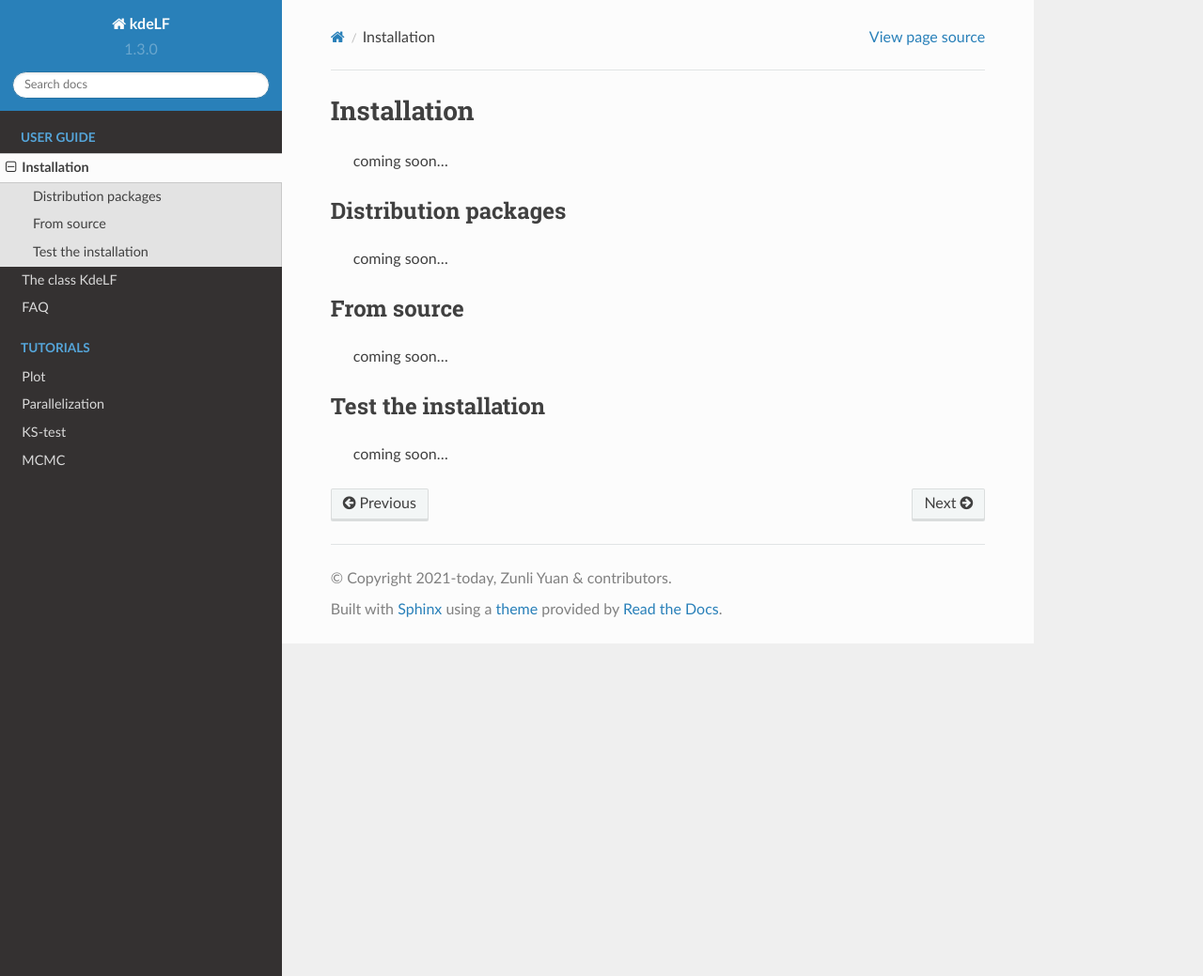
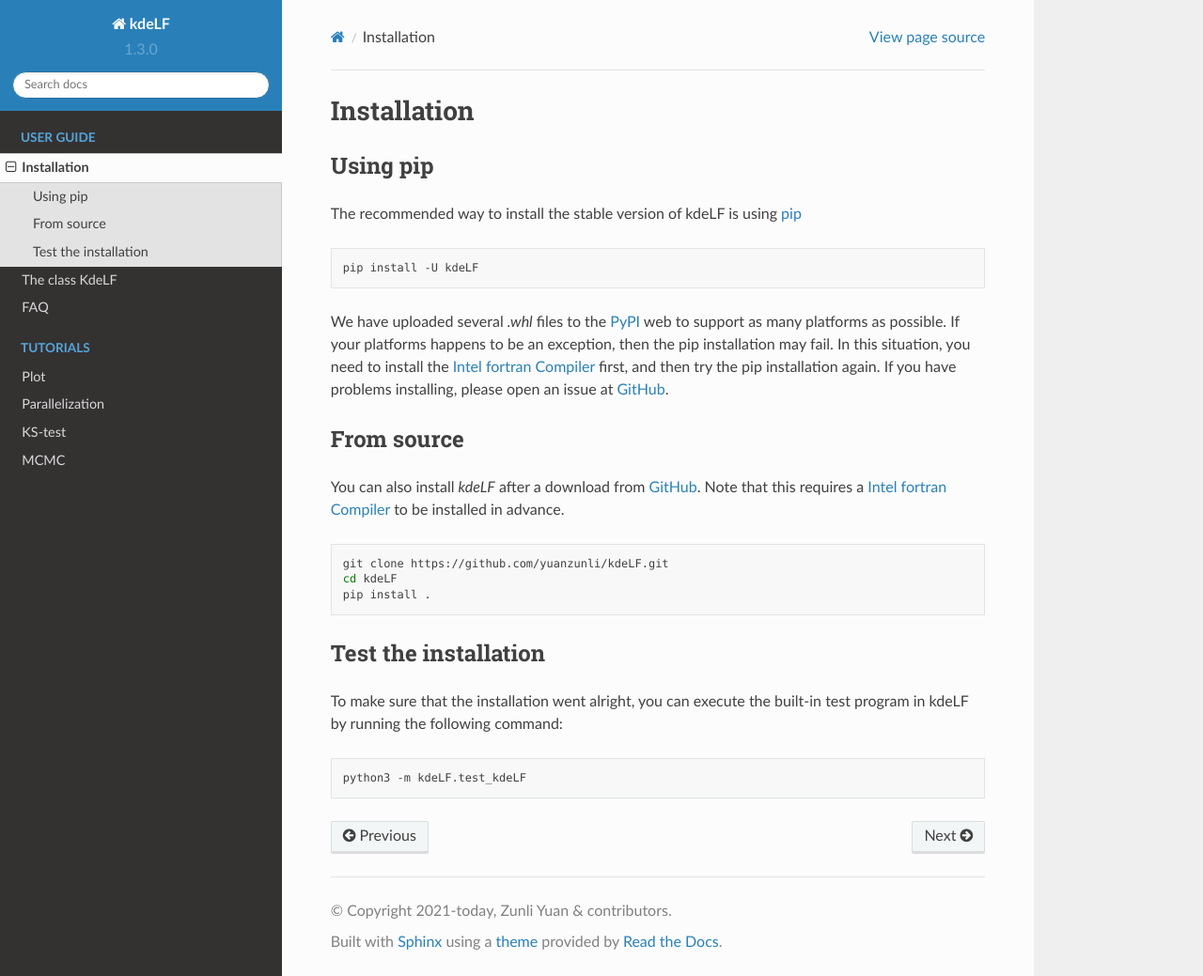
Before and after one commit to yuanzunli/kdeLF, a Sphinx documentation site: the page built from source/user/install.rst, in a window 1280 px wide and 1039 px high. Shown: the whole window at 94% size. Built offline with Sphinx 7.4.7 and the Read the Docs theme 2.0.0, drawn with Linux system fonts in a browser that asks for light colours; pages that are not in the unit, such as notebooks, are missing from menus.

Commit message:
Update install.rst

```diff
--- a/source/user/install.rst
+++ b/source/user/install.rst
@@ -3,21 +3,36 @@
 Installation
 ============
 
-  coming soon...
+Using pip
+---------
 
+The recommended way to install the stable version of kdeLF is using
+`pip <http://www.pip-installer.org/>`_
 
-Distribution packages
----------------------
+.. code-block:: bash
 
-  coming soon...
+    pip install -U kdeLF
+
+We have uploaded several `.whl` files to the `PyPI <https://pypi.org/project/kdeLF/>`_ web to support as many platforms as possible. If your platforms happens to be an exception, then the pip installation may fail. In this situation, you need to install the `Intel fortran Compiler <https://www.intel.com/content/www/us/en/developer/articles/news/free-intel-software-developer-tools.html>`_ first, and then try the pip installation again. If you have problems installing, please open an issue at `GitHub <https://github.com/yuanzunli/kdeLF/issues>`_.
+
 
 From source
 -----------
 
-  coming soon...
+You can also install *kdeLF* after a download from `GitHub <https://github.com/yuanzunli/kdeLF/>`_. Note that this requires a `Intel fortran Compiler <https://www.intel.com/content/www/us/en/developer/articles/news/free-intel-software-developer-tools.html>`_ to be installed in advance.
+
+.. code-block:: bash
+
+    git clone https://github.com/yuanzunli/kdeLF.git
+    cd kdeLF
+    pip install .
 
 
 Test the installation
 ---------------------
 
-  coming soon...
+To make sure that the installation went alright, you can execute the built-in test program in kdeLF by running the following command:
+
+.. code-block:: bash
+
+    python3 -m kdeLF.test_kdeLF
```
